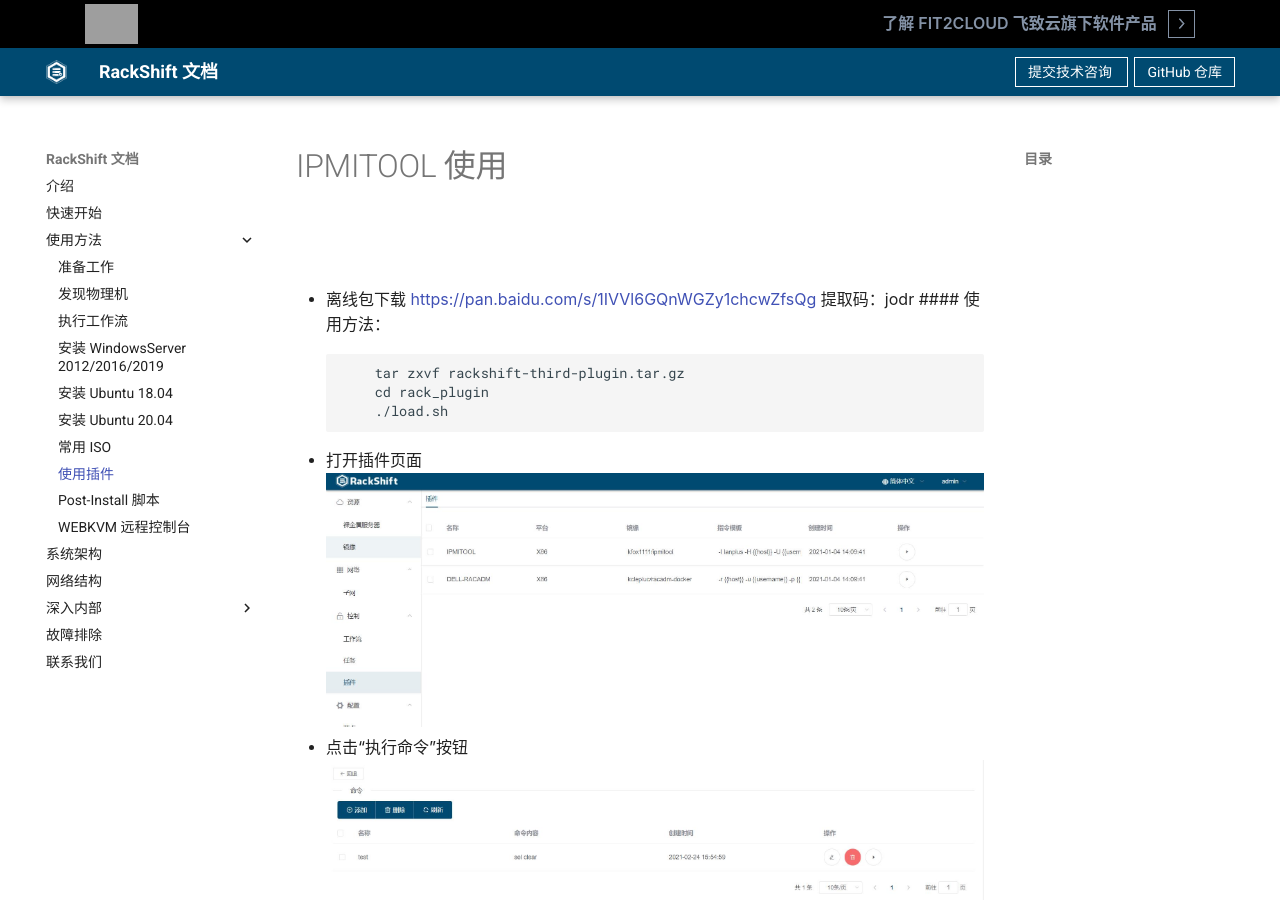
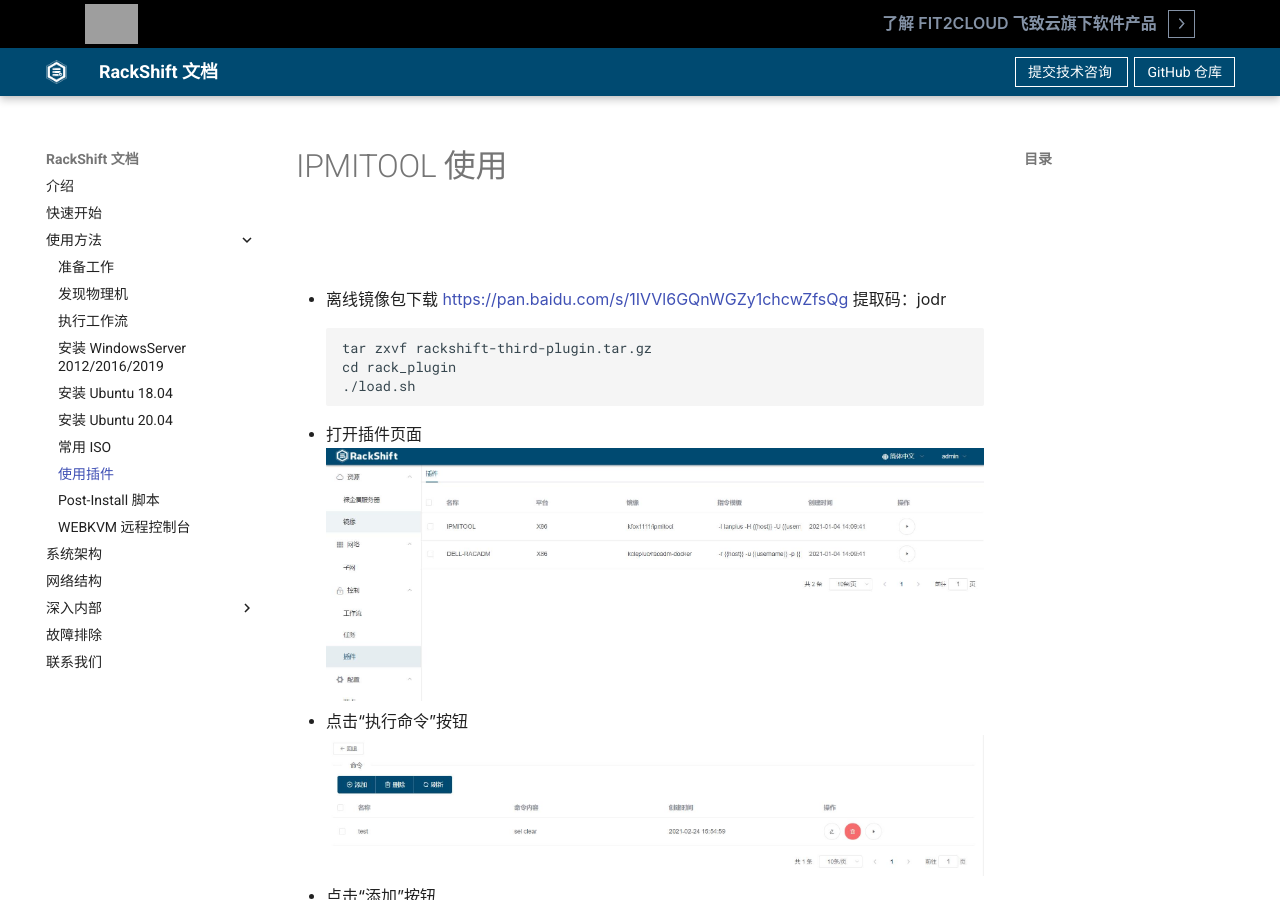
Before and after one commit to fit2cloud/rackshift-docs-static, an MkDocs documentation site: the page built from docs/plugin.md, in a window 1280 px wide and 900 px high. Built offline with MkDocs 1.6.1 and Material for MkDocs 9.7.7, drawn with Linux system fonts in a browser that asks for light colours; the version menu is left out; grey boxes are pictures that could not be loaded.

Commit message:
docs:插件文本格式调整

````diff
--- a/docs/plugin.md
+++ b/docs/plugin.md
@@ -1,13 +1,12 @@
 # IPMITOOL 使用
 ##
-*   离线包下载
+*   离线镜像包下载
     https://pan.baidu.com/s/1IVVl6GQnWGZy1chcwZfsQg 提取码：jodr
-    #### 使用方法：
-    ```
-        tar zxvf rackshift-third-plugin.tar.gz
-        cd rack_plugin
-        ./load.sh
-    ```
+```
+tar zxvf rackshift-third-plugin.tar.gz
+cd rack_plugin
+./load.sh
+```
 
 *   打开插件页面
    ![runnob](./static/wizard/plugin.jpg)
````
